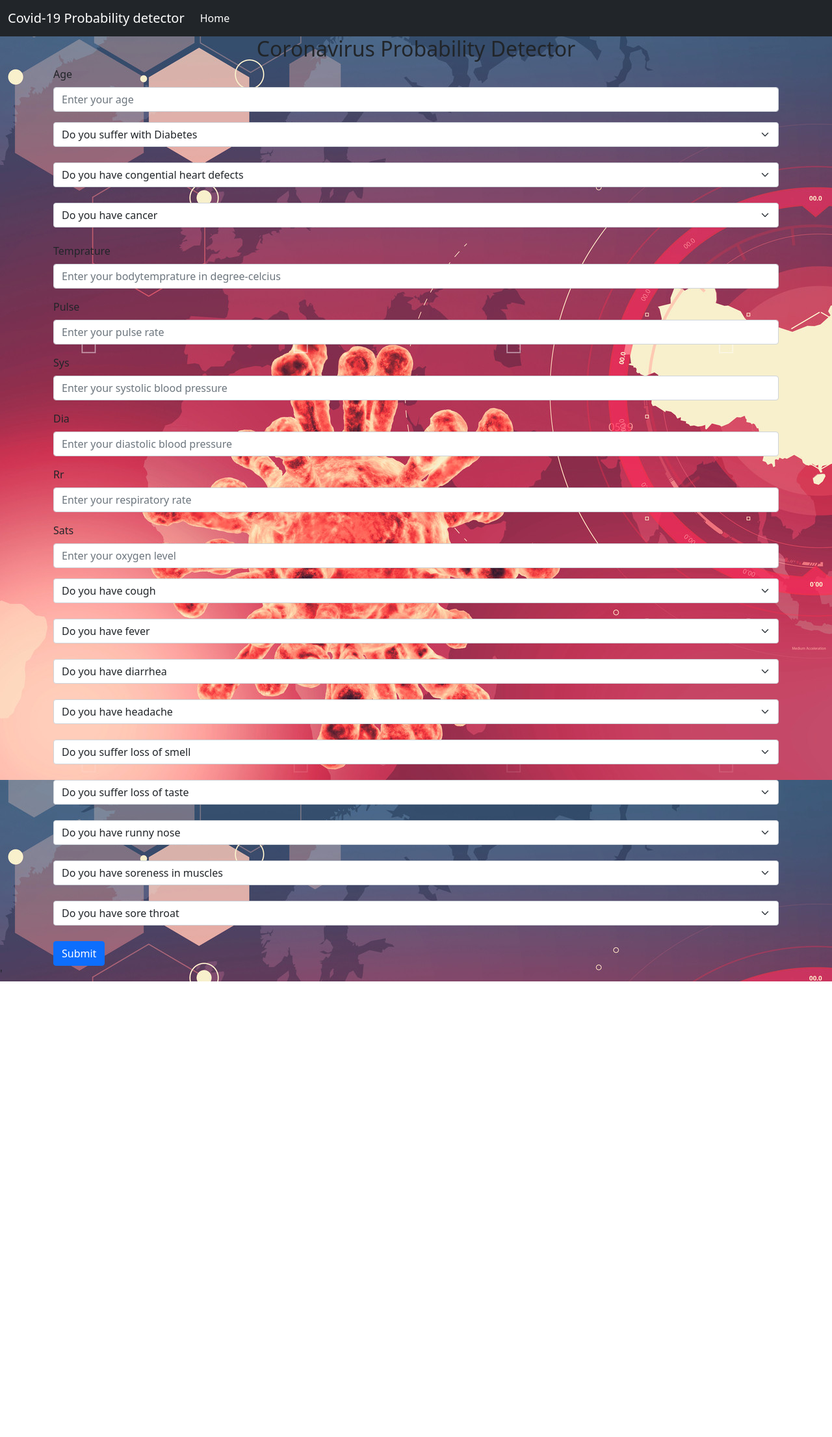
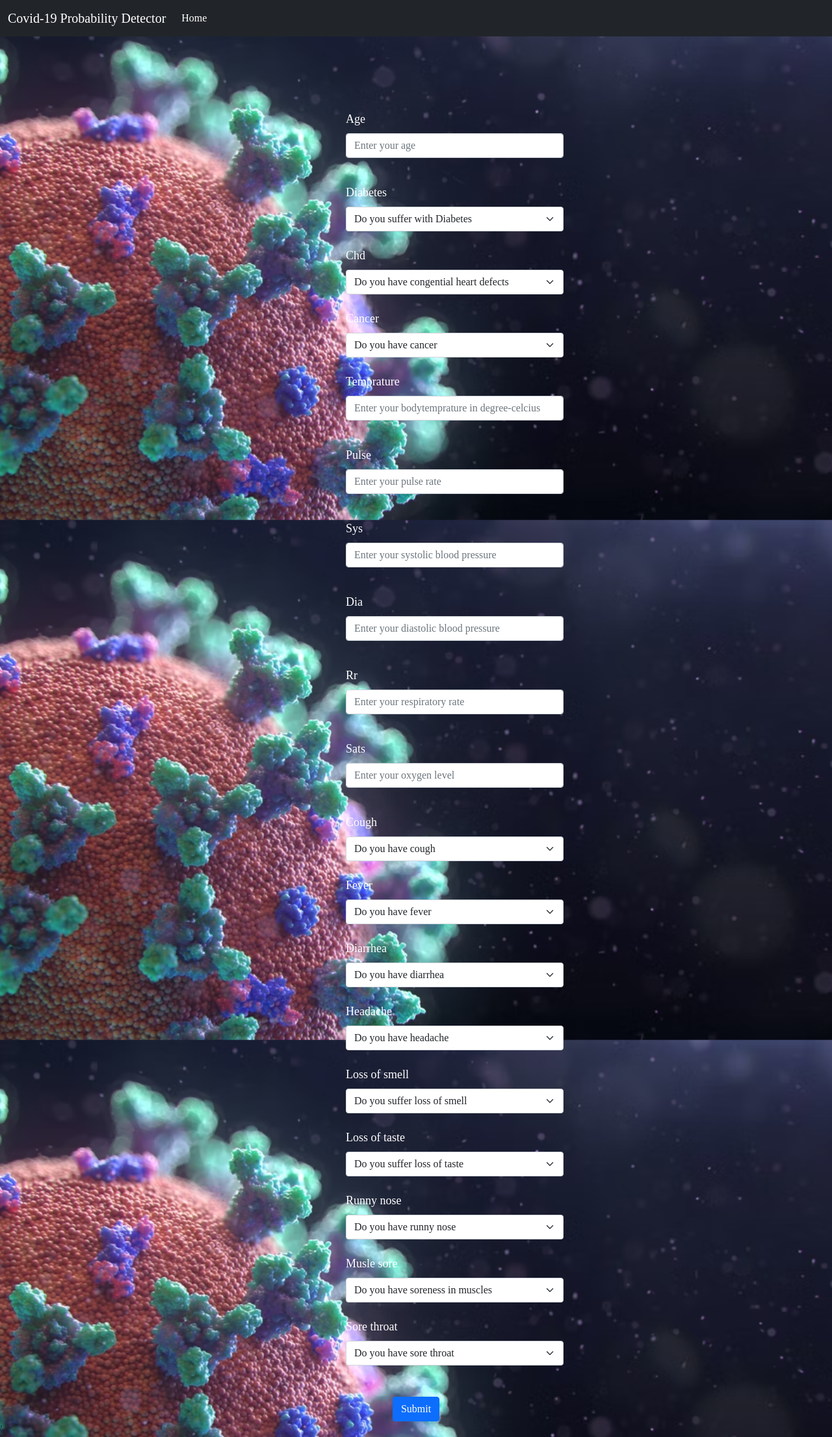
Before and after one commit to Tanmayture18/Covid-19-probability-detector, a Flask app: page / in a window 1280 px wide. Shown: the whole page at 65% size. Before the commit the page ends 1510 px from the top, so only its background shows below. Run offline with Flask 2, Linux system fonts and the light colour scheme; parts of the project's set-up code (start-up, migrations or seed data) failed here and were passed over.

Commit message:
Add files via upload

```diff
--- a/DreamComesTrue/templates/index.html
+++ b/DreamComesTrue/templates/index.html
@@ -8,13 +8,16 @@
     <!-- Bootstrap CSS -->
     <link href="https://cdn.jsdelivr.net/npm/bootstrap@5.1.3/dist/css/bootstrap.min.css" rel="stylesheet" integrity="sha384-1BmE4kWBq78iYhFldvKuhfTAU6auU8tT94WrHftjDbrCEXSU1oBoqyl2QvZ6jIW3" crossorigin="anonymous">
 
-    <title>Covid-19 Probability Detector</title>
+    <title>Covid-19 | Probability Detector</title>
   </head>
-  <body background="static/n.jpg">
+  <body style="background-image: url(static/c1.avif);background-position: center center;
+  background-repeat: no-repeat;
+  background-attachment: fixed;
+  background-size: cover; ">
 
-    <nav class="navbar navbar-expand-lg navbar-dark bg-dark">
+    <nav class="navbar navbar-expand-lg navbar-dark bg-dark" style="font-family: 'Times New Roman', Times, serif;">
         <div class="container-fluid">
-          <a class="navbar-brand" href="#">Covid-19 Probability detector</a>
+          <a class="navbar-brand" href="https://www.mohfw.gov.in/">Covid-19 Probability Detector</a>
           <button class="navbar-toggler" type="button" data-bs-toggle="collapse" data-bs-target="#navbarSupportedContent" aria-controls="navbarSupportedContent" aria-expanded="false" aria-label="Toggle navigation">
             <span class="navbar-toggler-icon"></span>
           </button>
@@ -28,128 +31,150 @@
           </div>
         </div>
       </nav>
+      <br>
+
       <div class="container">
-          <h2 class="text-center">Coronavirus Probability Detector</h2>
-          <form action="/" method="POST">
+          <marquee style="font-size: 40px;color:white;font-family:'Times New Roman', Times, serif">Coronavirus Probability Detector</marquee>
+          <br>
+          <br>
+
+          <form action="/" method="POST" style="color: white;font-family:'Times New Roman', Times, serif">
 
             <div class="mb-3">
-                <label for="Age" class="form-label">Age</label>
-                <input type="text" class="form-control" id="Age" name="Age" placeholder="Enter your age">
+                <label for="Age" class="form-label" style="margin-left:450px ;font-size: large;font-family:'Times New Roman', Times, serif">Age</label>
+                <input type="text" class="form-control" id="Age" name="Age" placeholder="Enter your age" style="width: 30%;margin-left:450px">
               </div>
-
-              <select class="form-select" aria-label="Default select example" name="Diabetes" id="Diabetes">
+              <br>
+              <label for="Diabetes" class="form-label" style="margin-left:450px ;font-size: large;font-family:'Times New Roman', Times, serif">Diabetes</label>
+              <select class="form-select" aria-label="Default select example" name="Diabetes" id="Diabetes" style="width: 30%;margin-left:450px">
                 <option selected>Do you suffer with Diabetes</option>
                 <option value="1">Yes</option>
                 <option value="0">No</option>
               </select>
               <br>
-              <select class="form-select" aria-label="Default select example" name="Chd" id="Chd">
+              <label for="Chd" class="form-label" style="margin-left:450px ;font-size: large;font-family:'Times New Roman', Times, serif">Chd</label>
+              <select class="form-select" aria-label="Default select example" name="Chd" id="Chd" style="width: 30%;margin-left:450px">
                 <option selected>Do you have congential heart defects</option>
                 <option value="1">Yes</option>
                 <option value="0">No</option>
               </select>
               <br>
-              <select class="form-select" aria-label="Default select example" name="Cancer" id="Cancer">
+              <label for="Cancer" class="form-label" style="margin-left:450px ;font-size: large;font-family:'Times New Roman', Times, serif">Cancer</label>
+              <select class="form-select" aria-label="Default select example" name="Cancer" id="Cancer" style="width: 30%;margin-left:450px">
                 <option selected>Do you have cancer</option>
                 <option value="1">Yes</option>
                 <option value="0">No</option>
               </select>
               <br>
               <div class="mb-3">
-                <label for="Temprature" class="form-label">Temprature</label>
-                <input type="text" class="form-control" id="Temprature" name="Temprature" placeholder="Enter your bodytemprature in degree-celcius">
+                <label for="Temprature" class="form-label" style="margin-left:450px ;font-size: large;font-family:'Times New Roman', Times, serif">Temprature</label>
+                <input type="text" class="form-control" id="Temprature" name="Temprature" placeholder="Enter your bodytemprature in degree-celcius" style="width: 30%;margin-left:450px">
               </div>
+              <br>
+              <div class="mb-3">
+                <label for="Pulse" class="form-label" style="margin-left:450px ;font-size: large;font-family:'Times New Roman', Times, serif">Pulse</label>
+                <input type="text" class="form-control" id="Pulse" name="Pulse" placeholder="Enter your pulse rate" style="width: 30%;margin-left:450px">
+              </div>
+              <br>
+              <div class="mb-3">
+                <label for="Sys" class="form-label" style="margin-left:450px ;font-size: large;font-family:'Times New Roman', Times, serif">Sys</label>
+                <input type="text" class="form-control" id="Sys" name="Sys" placeholder="Enter your systolic blood pressure" style="width: 30%;margin-left:450px">
+              </div>
+              <br>
+              <div class="mb-3">
+                <label for="Dia" class="form-label" style="margin-left:450px ;font-size: large;font-family:'Times New Roman', Times, serif">Dia</label>
+                <input type="text" class="form-control" id="Dia" name="dia" placeholder="Enter your diastolic blood pressure" style="width: 30%;margin-left:450px">
+              </div>
+              <br>
+              <div class="mb-3">
+                <label for="Rr" class="form-label" style="margin-left:450px ;font-size: large;font-family:'Times New Roman', Times, serif">Rr</label>
+                <input type="text" class="form-control" id="Rr" name="Rr" placeholder="Enter your respiratory rate" style="width: 30%;margin-left:450px">
+              </div>
+              <br>
+              <div class="mb-3">
+                <label for="Sats" class="form-label" style="margin-left:450px ;font-size: large;font-family:'Times New Roman', Times, serif">Sats</label>
+                <input type="text" class="form-control" id="Sats" name="Sats" placeholder="Enter your oxygen level" style="width: 30%;margin-left:450px">
+              </div>
+              <br>
+              <label for="Cough" class="form-label" style="margin-left:450px ;font-size: large;font-family:'Times New Roman', Times, serif">Cough</label>
 
-              <div class="mb-3">
-                <label for="Pulse" class="form-label">Pulse</label>
-                <input type="text" class="form-control" id="Pulse" name="Pulse" placeholder="Enter your pulse rate">
-              </div>
-
-              <div class="mb-3">
-                <label for="Sys" class="form-label">Sys</label>
-                <input type="text" class="form-control" id="Sys" name="Sys" placeholder="Enter your systolic blood pressure">
-              </div>
-
-              <div class="mb-3">
-                <label for="Dia" class="form-label">Dia</label>
-                <input type="text" class="form-control" id="Dia" name="dia" placeholder="Enter your diastolic blood pressure">
-              </div>
-
-              <div class="mb-3">
-                <label for="Rr" class="form-label">Rr</label>
-                <input type="text" class="form-control" id="Rr" name="Rr" placeholder="Enter your respiratory rate">
-              </div>
-
-              <div class="mb-3">
-                <label for="Sats" class="form-label">Sats</label>
-                <input type="text" class="form-control" id="Sats" name="Sats" placeholder="Enter your oxygen level">
-              </div>
-
-              <select class="form-select" aria-label="Default select example" name="Cough" id="Cough">
+              <select class="form-select" aria-label="Default select example" name="Cough" id="Cough" style="width: 30%;margin-left:450px">
                 <option selected>Do you have cough</option>
                 <option value="1">Yes</option>
                 <option value="0">No</option>
               </select>
               <br>
-              <select class="form-select" aria-label="Default select example" name="Fever" id="Fever">
+              <label for="Fever" class="form-label" style="margin-left:450px ;font-size: large;font-family:'Times New Roman', Times, serif">Fever</label>
+              <select class="form-select" aria-label="Default select example" name="Fever" id="Fever" style="width: 30%;margin-left:450px">
                 <option selected>Do you have fever</option>
                 <option value="1">Yes</option>
                 <option value="0">No</option>
               </select>
               <br>
-              <select class="form-select" aria-label="Default select example" name="Diarrhea" id="Diarrhea">
+              <label for="Diarrhea" class="form-label" style="margin-left:450px ;font-size: large;font-family:'Times New Roman', Times, serif">Diarrhea</label>
+              <select class="form-select" aria-label="Default select example" name="Diarrhea" id="Diarrhea" style="width: 30%;margin-left:450px">
                 <option selected>Do you have diarrhea</option>
                 <option value="1">Yes</option>
                 <option value="0">No</option>
               </select>
               <br>
-              <select class="form-select" aria-label="Default select example" name="Headache" id="Headache">
+              <label for="Headache" class="form-label" style="margin-left:450px ;font-size: large;font-family:'Times New Roman', Times, serif">Headache</label>
+              <select class="form-select" aria-label="Default select example" name="Headache" id="Headache" style="width: 30%;margin-left:450px">
                 <option selected>Do you have headache</option>
                 <option value="1">Yes</option>
                 <option value="0">No</option>
               </select>
               <br>
-              <select class="form-select" aria-label="Default select example" name="Loss_of_smell" id="Loss_of_smell">
+              <label for="Loss of smell" class="form-label" style="margin-left:450px ;font-size: large;font-family:'Times New Roman', Times, serif">Loss of smell</label>
+              <select class="form-select" aria-label="Default select example" name="Loss_of_smell" id="Loss_of_smell" style="width: 30%;margin-left:450px">
                 <option selected>Do you suffer loss of smell</option>
                 <option value="1">Yes</option>
                 <option value="0">No</option>
               </select>
               <br>
-              <select class="form-select" aria-label="Default select example" name="Loss_of_taste" id="Loss_of_taste">
+              <label for="Loss of taste" class="form-label" style="margin-left:450px ;font-size: large;font-family:'Times New Roman', Times, serif">Loss of taste</label>
+              <select class="form-select" aria-label="Default select example" name="Loss_of_taste" id="Loss_of_taste" style="width: 30%;margin-left:450px">
                 <option selected>Do you suffer loss of taste</option>
                 <option value="1">Yes</option>
                 <option value="0">No</option>
               </select>
               <br>
-              <select class="form-select" aria-label="Default select example" name="Runny_nose" id="Runny_nose">
+              <label for="Runny nose" class="form-label" style="margin-left:450px ;font-size: large;font-family:'Times New Roman', Times, serif">Runny nose</label>
+              <select class="form-select" aria-label="Default select example" name="Runny_nose" id="Runny_nose" style="width: 30%;margin-left:450px">
                 <option selected>Do you have runny nose</option>
                 <option value="1">Yes</option>
                 <option value="0">No</option>
               </select>
               <br>
+              <label for="Musle sore" class="form-label" style="margin-left:450px ;font-size: large;font-family:'Times New Roman', Times, serif">Musle sore</label>
 
 
-              <select class="form-select" aria-label="Default select example" name="Muscle_sore" id="Muscle_sore">
+              <select class="form-select" aria-label="Default select example" name="Muscle_sore" id="Muscle_sore" style="width: 30%;margin-left:450px">
                 <option selected>Do you have soreness in muscles</option>
                 <option value="1">Yes</option>
                 <option value="0">No</option>
               </select>
               <br>
-              <select class="form-select" aria-label="Default select example" name="Sore_throat" id="Sore_throat">
+              <label for="Sore throat" class="form-label" style="margin-left:450px ;font-size: large;font-family:'Times New Roman', Times, serif">Sore throat</label>
+              <select class="form-select" aria-label="Default select example" name="Sore_throat" id="Sore_throat" style="width: 30%;margin-left:450px">
                 <option selected>Do you have sore throat</option>
                 <option value="1">Yes</option>
                 <option value="0">No</option>
               </select>
+              <br>
               <br>
 
 
 
 
 
+            <div style="text-align: center;">
+            <button type="submit" class="btn btn-primary">Submit</button>
+            </div>
+          </form>
 
-            <button type="submit" class="btn btn-primary">Submit</button>
-          </form>
       </div>
+
     <!-- Optional JavaScript; choose one of the two! -->
 '
     <!-- Option 1: Bootstrap Bundle with Popper -->
```
Also changed, not shown: DreamComesTrue/main.py (+2 -11 lines), DreamComesTrue/mytraining.py (+3 -5 lines), DreamComesTrue/templates/show.html (+18 -6 lines), DreamComesTrue/static/c1.avif (added), DreamComesTrue/static/v1.avif (added).
